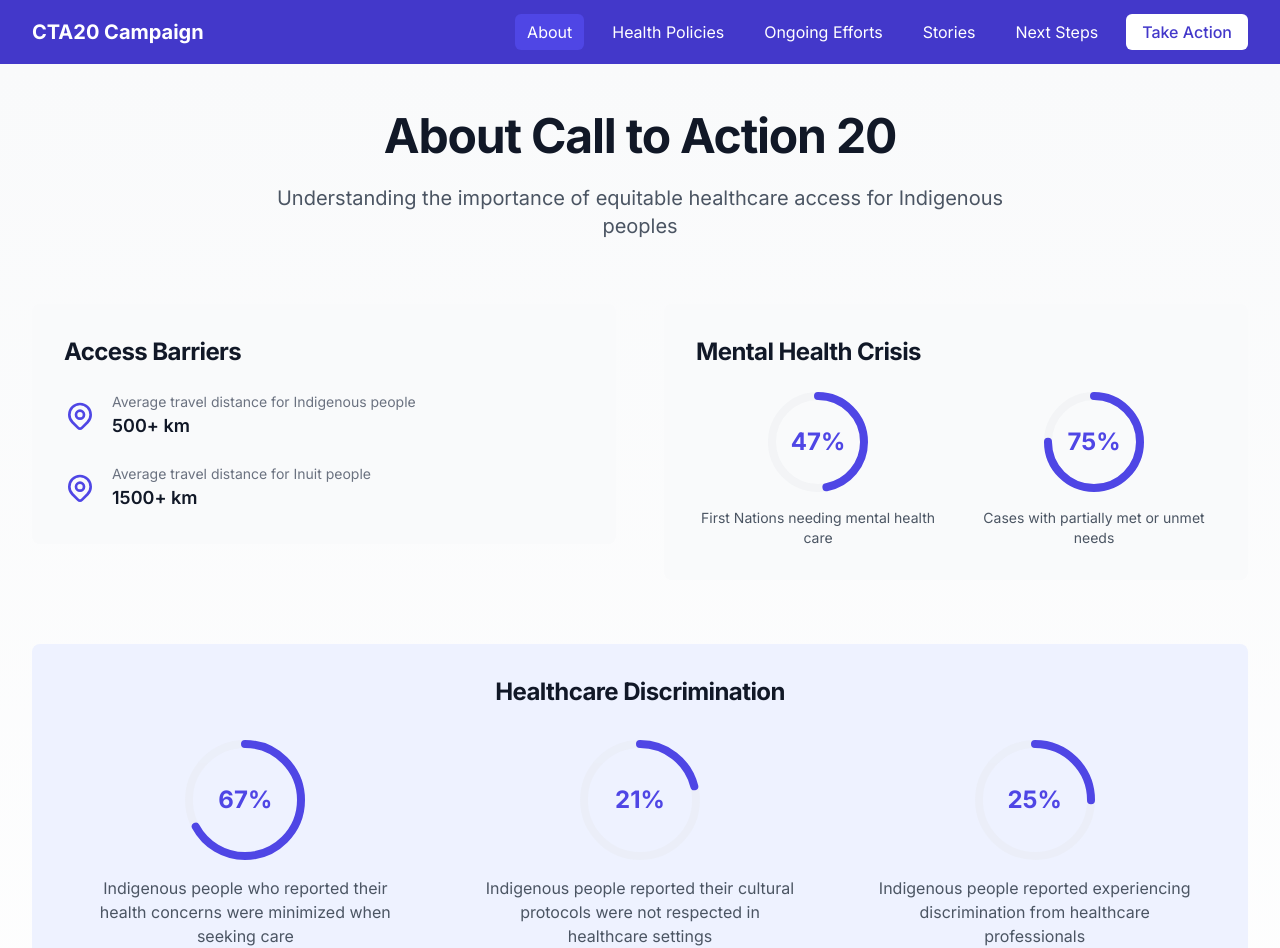
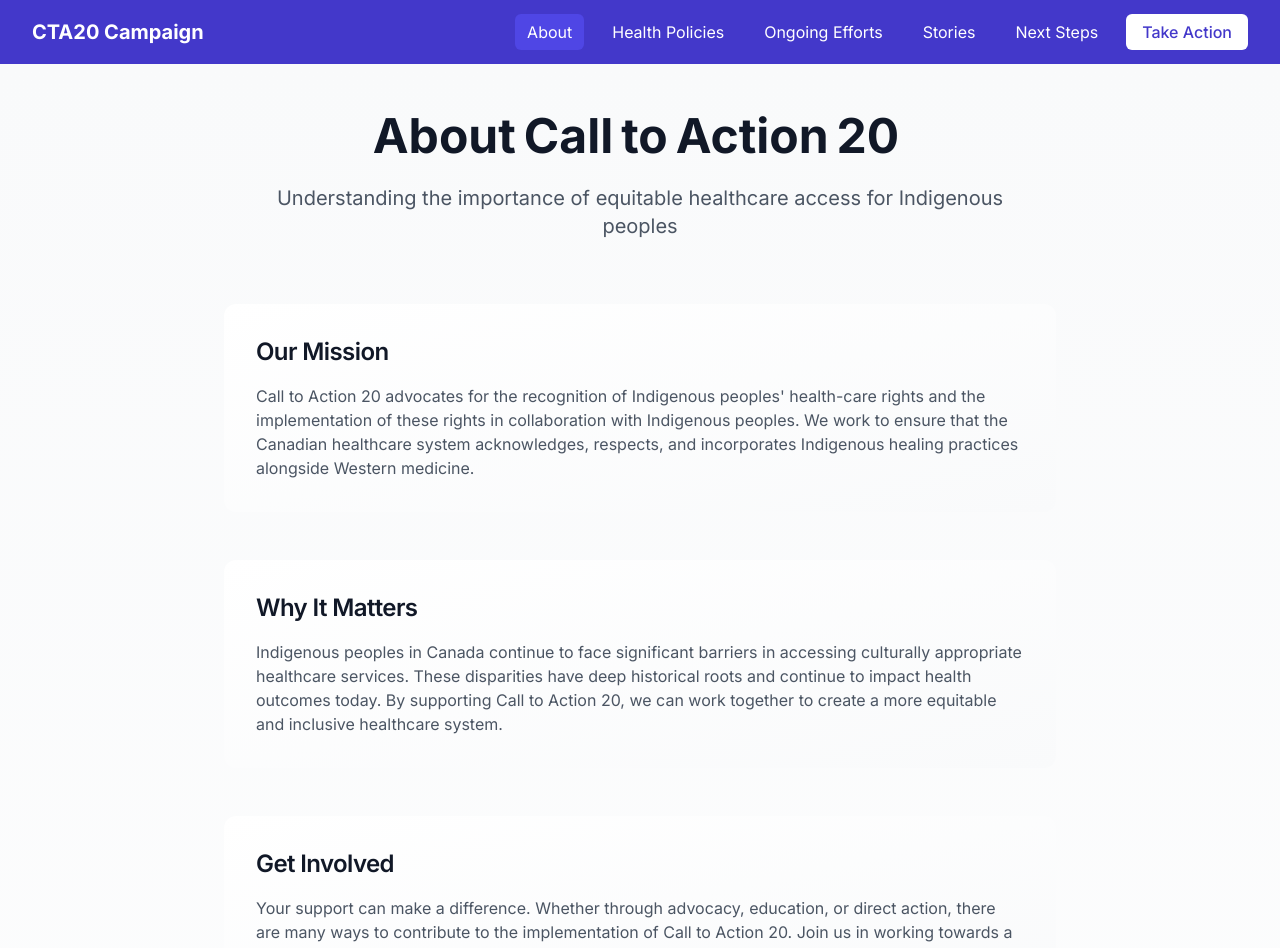
Before and after one commit to brandonZhong123/CTA20-Social-Awarness, a Next.js app: page /about in a window 1280 px wide. Shown: the top 948 px of the page. Built offline with nearby package versions, Linux system fonts and the light colour scheme.

Commit message:
Added stuff

```diff
--- a/src/app/about/page.tsx
+++ b/src/app/about/page.tsx
@@ -1,7 +1,8 @@
 'use client';
 
+import AnimatedHeading from '@/components/AnimatedHeading';
+import { motion } from 'framer-motion';
 import CircularProgress from '@/components/CircularProgress';
-import { motion } from 'framer-motion';
 import AnimatedCard from '@/components/AnimatedCard';
 
 export default function AboutPage() {
@@ -23,14 +24,53 @@ export default function AboutPage() {
 
   return (
     <div className="min-h-screen bg-gradient-to-b from-gray-50 to-white py-12">
-      <div className="max-w-7xl mx-auto px-4 sm:px-6 lg:px-8">
+      <div className="max-w-4xl mx-auto px-4 sm:px-6 lg:px-8">
         <div className="text-center mb-16">
-          <h1 className="text-5xl font-bold text-gray-900 mb-6">
-            About Call to Action 20
-          </h1>
+          <AnimatedHeading
+            text="About Call to Action 20"
+            className="text-5xl font-bold text-gray-900 mb-6"
+          />
           <p className="text-xl text-gray-600 max-w-3xl mx-auto">
             Understanding the importance of equitable healthcare access for Indigenous peoples
           </p>
+        </div>
+
+        <div className="space-y-12">
+          <motion.section
+            initial={{ opacity: 0, y: 20 }}
+            animate={{ opacity: 1, y: 0 }}
+            transition={{ delay: 0.2 }}
+            className="bg-gradient-to-br from-white to-gray-50 rounded-xl p-8"
+          >
+            <h2 className="text-2xl font-semibold text-gray-900 mb-4">Our Mission</h2>
+            <p className="text-gray-600">
+              Call to Action 20 advocates for the recognition of Indigenous peoples' health-care rights and the implementation of these rights in collaboration with Indigenous peoples. We work to ensure that the Canadian healthcare system acknowledges, respects, and incorporates Indigenous healing practices alongside Western medicine.
+            </p>
+          </motion.section>
+
+          <motion.section
+            initial={{ opacity: 0, y: 20 }}
+            animate={{ opacity: 1, y: 0 }}
+            transition={{ delay: 0.4 }}
+            className="bg-gradient-to-br from-white to-gray-50 rounded-xl p-8"
+          >
+            <h2 className="text-2xl font-semibold text-gray-900 mb-4">Why It Matters</h2>
+            <p className="text-gray-600">
+              Indigenous peoples in Canada continue to face significant barriers in accessing culturally appropriate healthcare services. These disparities have deep historical roots and continue to impact health outcomes today. By supporting Call to Action 20, we can work together to create a more equitable and inclusive healthcare system.
+            </p>
+          </motion.section>
+
+          <motion.section
+            initial={{ opacity: 0, y: 20 }}
+            animate={{ opacity: 1, y: 0 }}
+            transition={{ delay: 0.6 }}
+            className="bg-gradient-to-br from-white to-gray-50 rounded-xl p-8"
+          >
+            <h2 className="text-2xl font-semibold text-gray-900 mb-4">Get Involved</h2>
+            <p className="text-gray-600">
+              Your support can make a difference. Whether through advocacy, education, or direct action, there are many ways to contribute to the implementation of Call to Action 20. Join us in working towards a healthcare system that truly serves all communities.
+            </p>
+          </motion.section>
         </div>
 
         {/* Key Issues Section */}
--- a/src/app/ongoing-efforts/page.tsx
+++ b/src/app/ongoing-efforts/page.tsx
@@ -1,7 +1,8 @@
 'use client';
 
+import AnimatedHeading from '@/components/AnimatedHeading';
+import ExpandableCard from '@/components/ExpandableCard';
 import { motion } from 'framer-motion';
-import ExpandableCard from '@/components/ExpandableCard';
 
 const efforts = [
   {
@@ -29,17 +30,18 @@ const efforts = [
 export default function OngoingEffortsPage() {
   return (
     <div className="min-h-screen bg-gradient-to-b from-gray-50 to-white py-12">
-      <div className="max-w-7xl mx-auto px-4 sm:px-6 lg:px-8">
+      <div className="max-w-7xl mx-auto px-12 sm:px-16 lg:px-24">
         <div className="text-center mb-16">
-          <h1 className="text-5xl font-bold text-gray-900 mb-6">
-            Ongoing Efforts
-          </h1>
+          <AnimatedHeading
+            text="Ongoing Efforts"
+            className="text-5xl font-bold text-gray-900 mb-6"
+          />
           <p className="text-xl text-gray-600 max-w-3xl mx-auto">
             Current initiatives and progress in Indigenous healthcare reform
           </p>
         </div>
 
-        <div className="space-y-6">
+        <div className="space-y-6 px-8">
           {efforts.map((effort, index) => (
             <motion.div
               key={effort.title}
@@ -51,6 +53,7 @@ export default function OngoingEffortsPage() {
                 title={effort.title}
                 summary={effort.summary}
                 fullContent={effort.fullContent}
+                className="bg-gradient-to-br from-white to-gray-50 hover:shadow-xl transition-shadow duration-300"
               />
             </motion.div>
           ))}
--- a/src/app/stories/page.tsx
+++ b/src/app/stories/page.tsx
@@ -1,5 +1,6 @@
 'use client';
 
+import AnimatedHeading from '@/components/AnimatedHeading';
 import StoryCard from '@/components/StoryCard'
 import AnimatedCard from '@/components/AnimatedCard'
 import { motion } from 'framer-motion'
@@ -39,9 +40,10 @@ export default function StoriesPage() {
     <div className="min-h-screen bg-gradient-to-b from-gray-50 to-white py-12">
       <div className="max-w-7xl mx-auto px-4 sm:px-6 lg:px-8">
         <div className="text-center mb-16">
-          <h1 className="text-5xl font-bold text-gray-900 mb-6">
-            Stories of Impact
-          </h1>
+          <AnimatedHeading
+            text="Stories of Impact"
+            className="text-5xl font-bold text-gray-900 mb-6"
+          />
           <p className="text-xl text-gray-600 max-w-3xl mx-auto">
             Real experiences that highlight the urgent need for healthcare reform
           </p>
@@ -49,9 +51,22 @@ export default function StoriesPage() {
 
         <div className="space-y-8">
           {stories.map((story, index) => (
-            <AnimatedCard key={story.name} delay={index * 0.2}>
-              <StoryCard {...story} />
-            </AnimatedCard>
+            <motion.div
+              key={story.name}
+              initial={{ opacity: 0, y: 20 }}
+              animate={{ opacity: 1, y: 0 }}
+              transition={{ delay: index * 0.1 }}
+            >
+              <StoryCard
+                name={story.name}
+                story={story.story}
+                community={story.community}
+                location={story.location}
+                date={story.date}
+                image={story.image}
+                readMoreLink={story.readMoreLink}
+              />
+            </motion.div>
           ))}
         </div>
 
```
